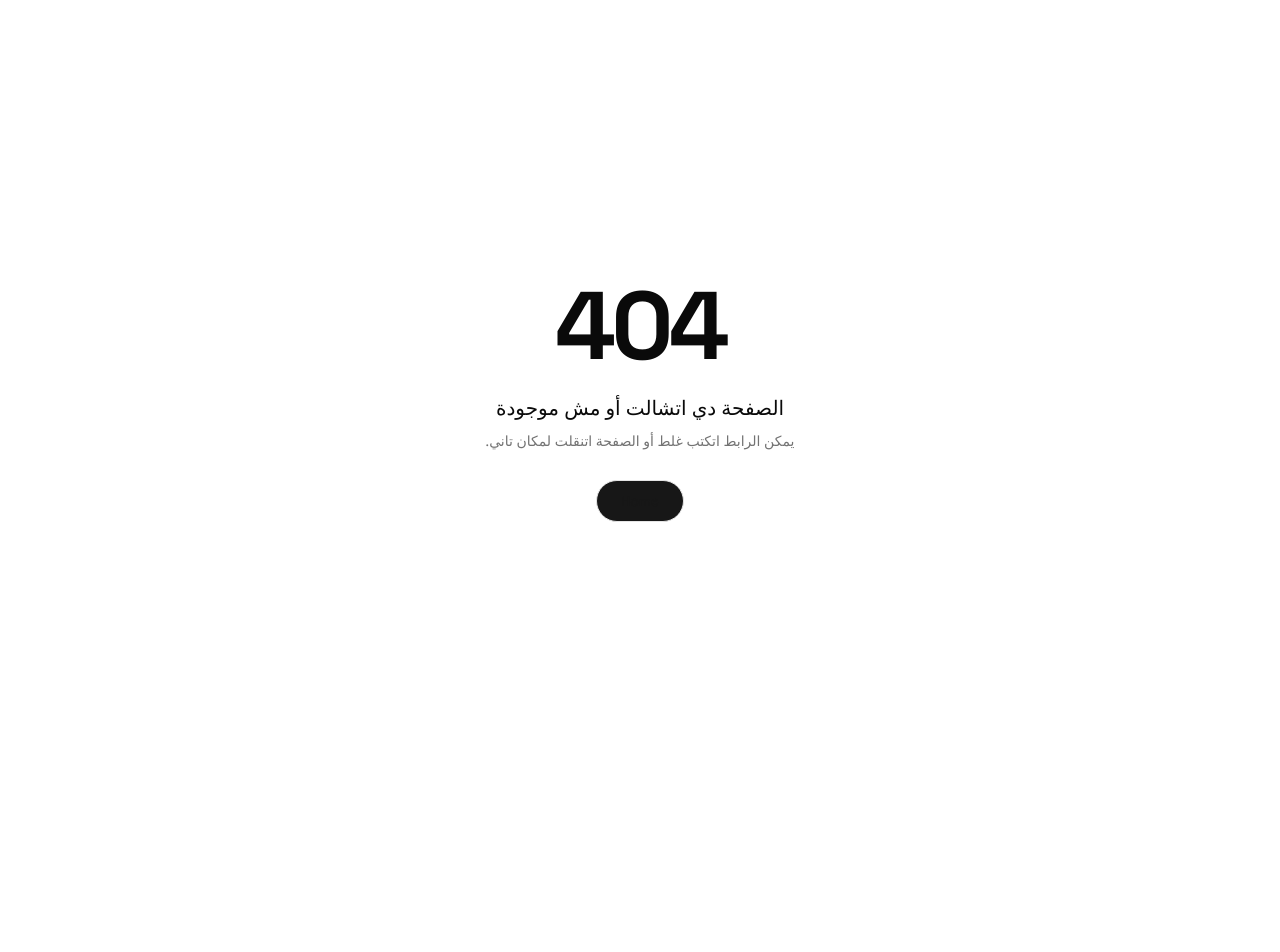
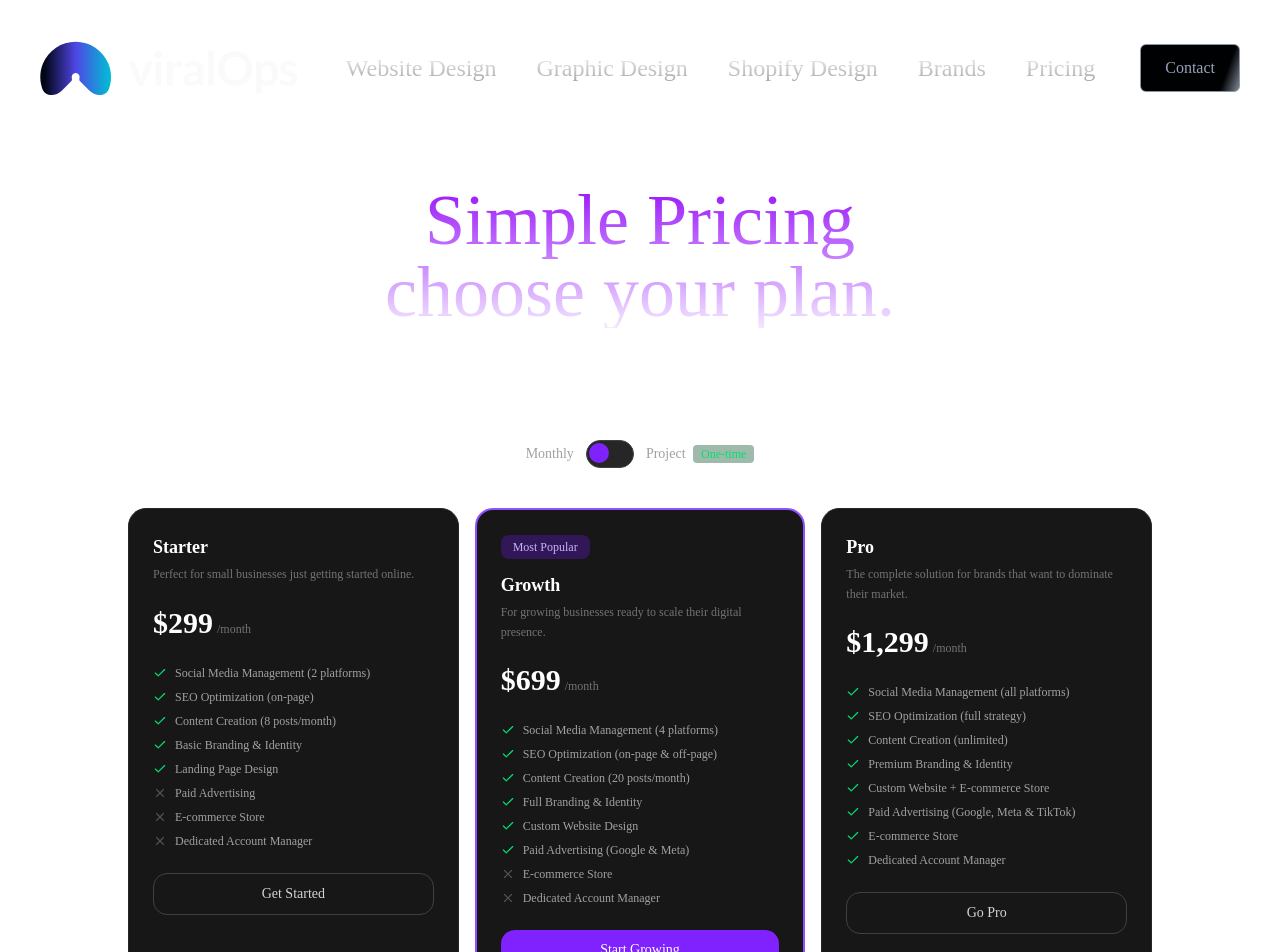
Before and after one commit to MuhammedAhmed09/marketing-agency, a Next.js app: page /pricing in a window 1280 px wide. Before the commit this address had no page. Shown: the top 952 px of the page. Before the commit the page ends 800 px from the top, so only its background shows below. Built offline with nearby package versions, Linux system fonts and the light colour scheme.

Commit message:
finished pricing page ui

```diff
--- /dev/null
+++ b/app/(app)/layout.tsx
@@ -0,0 +1,18 @@
+import Navbar from "@/components/landing-page/Navbar"
+
+export default function appLayout({
+  children,
+}: {
+    children: React.ReactNode
+}) {
+  return (
+    <html lang="en" suppressHydrationWarning>
+      <body>
+        <Navbar />
+        <main>
+          {children}
+        </main>
+      </body>
+    </html>
+  )
+}
--- a/app/page.tsx
+++ b/app/(app)/page.tsx
@@ -1,8 +1,7 @@
 import Brands from "@/components/landing-page/brands";
 import FAQ from "@/components/landing-page/faq";
-import GraphicDesign from "@/components/landing-page/graphic-desing";
+import GraphicDesign from "@/components/landing-page/graphic-design";
 import Hero from "@/components/landing-page/hero";
-import Navbar from "@/components/landing-page/Navbar";
 import Services from "@/components/landing-page/services";
 import ShopifyDesign from "@/components/landing-page/shopify-design";
 import WebsiteDesign from "@/components/landing-page/website-design";
@@ -11,7 +10,6 @@ import { Spotlight } from "@/components/ui/spotlight";
 export default function Page() {
   return (
     <div className="bg-foreground dark:bg-background">
-      <Navbar />
       <Spotlight fill="white" className="h-screen"/>
       <Hero />
       <WebsiteDesign />
--- /dev/null
+++ b/app/(app)/pricing/page.tsx
@@ -0,0 +1,25 @@
+import PricingCards from "@/components/pricing/pricing-cards"
+import { Metadata } from "next"
+
+export const metadata:Metadata = {
+    title: "Pricing",
+    description: "Simple pricing for your business."
+}
+
+// export type Plan = typeof plans[0]
+export default function Pricing() {
+    return (
+        <div>
+            <main className="w-full mx-auto text-center h-[30vh] content-center p-4">
+                <div
+                    className="text-4xl md:text-7xl bg-clip-text text-transparent
+                    bg-linear-to-b from-purple-600 to bg-purple-100"
+                >
+                    Simple Pricing <br/> choose your plan.
+                </div>
+            </main>
+
+            <PricingCards />
+        </div>
+    )
+}
--- a/app/not-found.tsx
+++ b/app/not-found.tsx
@@ -1,4 +1,4 @@
-import Link from "next/link"
+import { Link } from "lucide-react";
 
 export default function NotFound() {
   return (
@@ -14,19 +14,19 @@ export default function NotFound() {
 
         <div className="flex flex-col gap-2">
           <h1 className="text-xl font-medium">
-            الصفحة دي اتشالت أو مش موجودة
+            The page you are looking for does not exist.
           </h1>
           <p className="text-sm text-muted-foreground leading-relaxed">
-            يمكن الرابط اتكتب غلط أو الصفحة اتنقلت لمكان تاني.
+            It might have been removed, renamed, or did not exist in the first place.
           </p>
         </div>
 
         <div className="flex gap-3 flex-wrap justify-center mt-2">
           <Link
             href="/"
-            className="rounded-full border border-border px-6 py-2.5 text-sm font-medium bg-primary text-accent-foreground hover:bg-primary/90 transition-colors"
+            className="rounded-full border border-border px-6 py-2.5 font-medium bg-foreground text-background hover:bg-primary/90 transition-colors"
           >
-            Home
+            Back to Home
           </Link>
         </div>
 
--- a/components/landing-page/Navbar.tsx
+++ b/components/landing-page/Navbar.tsx
@@ -46,7 +46,7 @@ export default function Navbar() {
                 {sections.map((section) => (
                     <Link
                         href={`#${section.section}`}
-                        className="hover:text-gray-50 scroll-smooth"
+                        className="hover:text-gray-50 scroll-smooth text-xl md:text-2xl font-medium"
                         key={section.id}
                         onClick={(e) => {
                             e.preventDefault();
@@ -56,6 +56,13 @@ export default function Navbar() {
                         {section.name}
                     </Link>
                 ))}
+
+                <Link
+                    href={"/pricing"}
+                    className="hover:text-gray-50 scroll-smooth text-xl md:text-2xl font-medium"
+                >
+                    Pricing
+                </Link>
             </div>
 
             <div className="flex md:hidden">
--- /dev/null
+++ b/components/pricing/data.ts
@@ -0,0 +1,62 @@
+export const plans = [
+  {
+    id: "starter",
+    name: "Starter",
+    description: "Perfect for small businesses just getting started online.",
+    monthlyPrice: 299,
+    projectPrice: 999,
+    popular: false,
+    features: [
+      { text: "Social Media Management (2 platforms)", included: true },
+      { text: "SEO Optimization (on-page)", included: true },
+      { text: "Content Creation (8 posts/month)", included: true },
+      { text: "Basic Branding & Identity", included: true },
+      { text: "Landing Page Design", included: true },
+      { text: "Paid Advertising", included: false },
+      { text: "E-commerce Store", included: false },
+      { text: "Dedicated Account Manager", included: false },
+    ],
+    cta: "Get Started",
+    ctaLink: "/contact",
+  },
+  {
+    id: "growth",
+    name: "Growth",
+    description: "For growing businesses ready to scale their digital presence.",
+    monthlyPrice: 699,
+    projectPrice: 2499,
+    popular: true,
+    features: [
+      { text: "Social Media Management (4 platforms)", included: true },
+      { text: "SEO Optimization (on-page & off-page)", included: true },
+      { text: "Content Creation (20 posts/month)", included: true },
+      { text: "Full Branding & Identity", included: true },
+      { text: "Custom Website Design", included: true },
+      { text: "Paid Advertising (Google & Meta)", included: true },
+      { text: "E-commerce Store", included: false },
+      { text: "Dedicated Account Manager", included: false },
+    ],
+    cta: "Start Growing",
+    ctaLink: "/contact",
+  },
+  {
+    id: "pro",
+    name: "Pro",
+    description: "The complete solution for brands that want to dominate their market.",
+    monthlyPrice: 1299,
+    projectPrice: 4999,
+    popular: false,
+    features: [
+      { text: "Social Media Management (all platforms)", included: true },
+      { text: "SEO Optimization (full strategy)", included: true },
+      { text: "Content Creation (unlimited)", included: true },
+      { text: "Premium Branding & Identity", included: true },
+      { text: "Custom Website + E-commerce Store", included: true },
+      { text: "Paid Advertising (Google, Meta & TikTok)", included: true },
+      { text: "E-commerce Store", included: true },
+      { text: "Dedicated Account Manager", included: true },
+    ],
+    cta: "Go Pro",
+    ctaLink: "/contact",
+  },
+]
--- /dev/null
+++ b/components/pricing/pricing-cards.tsx
@@ -0,0 +1,99 @@
+"use client"
+
+import Link from "next/link"
+import { useState } from "react"
+import { Check, X } from "lucide-react"
+import { plans } from "./data"
+
+export default function PricingCards() {
+  const [isProject, setIsProject] = useState(false)
+
+  return (
+    <section className="py-16 px-4">
+
+      {/* Toggle */}
+      <div className="flex items-center justify-center gap-3 mb-10">
+        <span className="text-sm text-neutral-400">Monthly</span>
+        <button
+          onClick={() => setIsProject(!isProject)}
+          className={`relative w-12 h-7 rounded-full transition-colors duration-200 border
+            ${isProject ? "bg-violet-100 border-violet-300 dark:bg-violet-900/40" : "bg-neutral-800 border-neutral-700"}`}
+        >
+          <span className={`absolute top-0.5 left-0.5 w-5 h-5 rounded-full bg-violet-600 transition-transform duration-200
+            ${isProject ? "translate-x-5" : "translate-x-0"}`}
+          />
+        </button>
+        <span className="text-sm text-neutral-400">
+          Project{" "}
+          <span className="text-xs bg-green-900/40 text-green-400 px-2 py-0.5 rounded ml-1">
+            One-time
+          </span>
+        </span>
+      </div>
+
+      {/* Cards */}
+      <div className="grid grid-cols-1 md:grid-cols-3 gap-4 max-w-5xl mx-auto">
+        {plans.map((plan) => (
+          <div
+            key={plan.id}
+            className={`relative group rounded-2xl p-6 transition-all duration-300
+              hover:-translate-y-2 overflow-hidden
+              ${plan.popular
+                ? "border-2 border-violet-500 bg-neutral-900"
+                : "border border-neutral-800 bg-neutral-900 hover:border-violet-400/50"
+              }`}
+          >
+            {/* Hover gradient */}
+            <div className="absolute inset-0 opacity-0 group-hover:opacity-100 transition-opacity duration-300
+              bg-linear-to-br from-violet-950/40 to-transparent pointer-events-none" />
+
+            {plan.popular && (
+              <span className="inline-block bg-violet-900/50 text-violet-300 text-xs font-medium
+                px-3 py-1 rounded-md mb-3">
+                Most Popular
+              </span>
+            )}
+
+            <h3 className="text-lg font-semibold text-white mb-1">{plan.name}</h3>
+            <p className="text-xs text-neutral-500 mb-5 leading-relaxed">{plan.description}</p>
+
+            {/* Price */}
+            <div className="flex items-baseline gap-1 mb-6">
+              <span className="text-3xl font-semibold text-white">
+                ${(isProject ? plan.projectPrice : plan.monthlyPrice).toLocaleString()}
+              </span>
+              <span className="text-xs text-neutral-500">
+                {isProject ? " one-time" : "/month"}
+              </span>
+            </div>
+
+            {/* Features */}
+            <ul className="space-y-2 mb-6">
+              {plan.features.map((feature, i) => (
+                <li key={i} className="flex items-center gap-2 text-xs text-neutral-400">
+                  {feature.included
+                    ? <Check size={14} className="text-green-400 shrink-0" />
+                    : <X size={14} className="text-neutral-600 shrink-0" />
+                  }
+                  {feature.text}
+                </li>
+              ))}
+            </ul>
+
+            {/* CTA */}
+            <Link
+              href={plan.ctaLink}
+              className={`block w-full text-center py-2.5 text-sm font-medium rounded-xl transition-all duration-200
+                ${plan.popular
+                  ? "bg-violet-600 hover:bg-violet-500 text-white"
+                  : "border border-neutral-700 hover:border-neutral-500 text-neutral-300 hover:text-white"
+                }`}
+            >
+              {plan.cta}
+            </Link>
+          </div>
+        ))}
+      </div>
+    </section>
+  )
+}
```
Also changed, not shown: components/landing-page/hero-slider.tsx (+10 -6 lines), components/landing-page/graphic-design.tsx (renamed from components/landing-page/graphic-desing.tsx).
